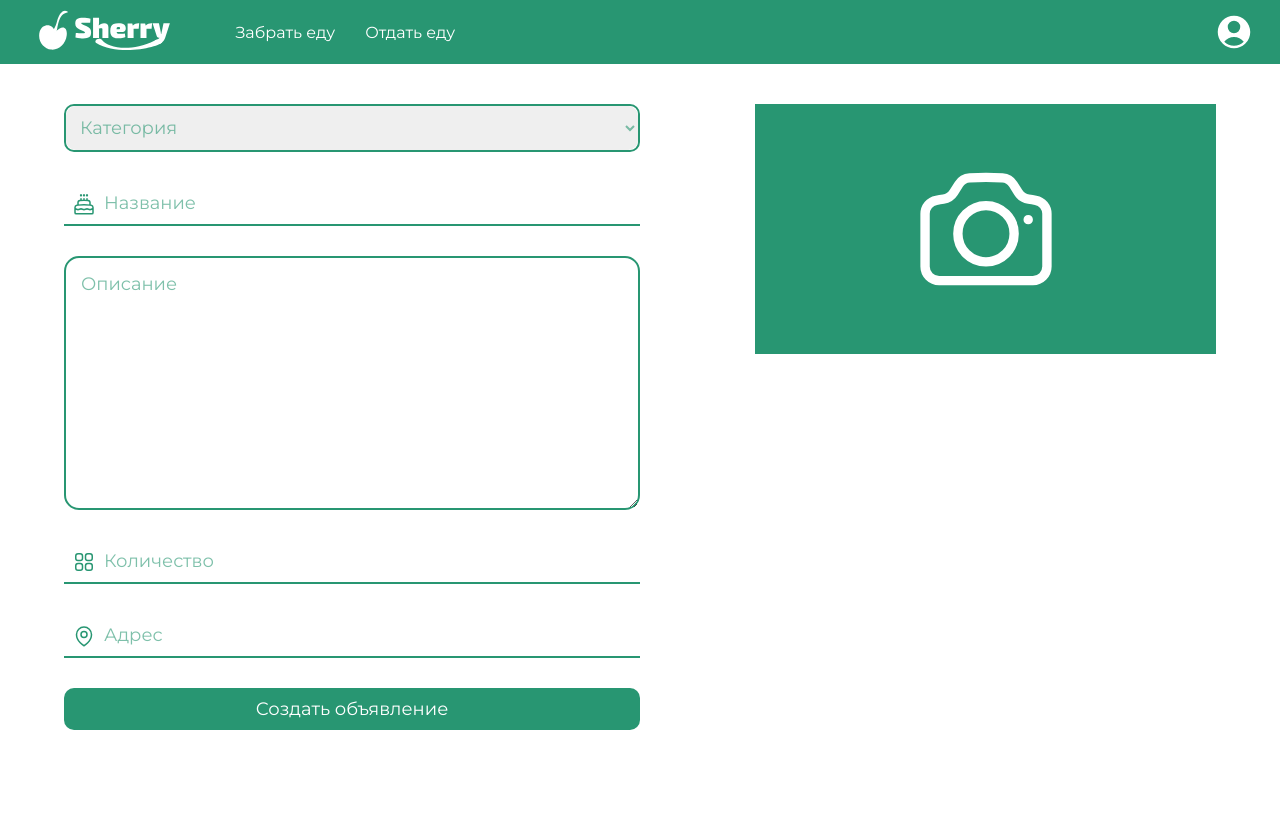
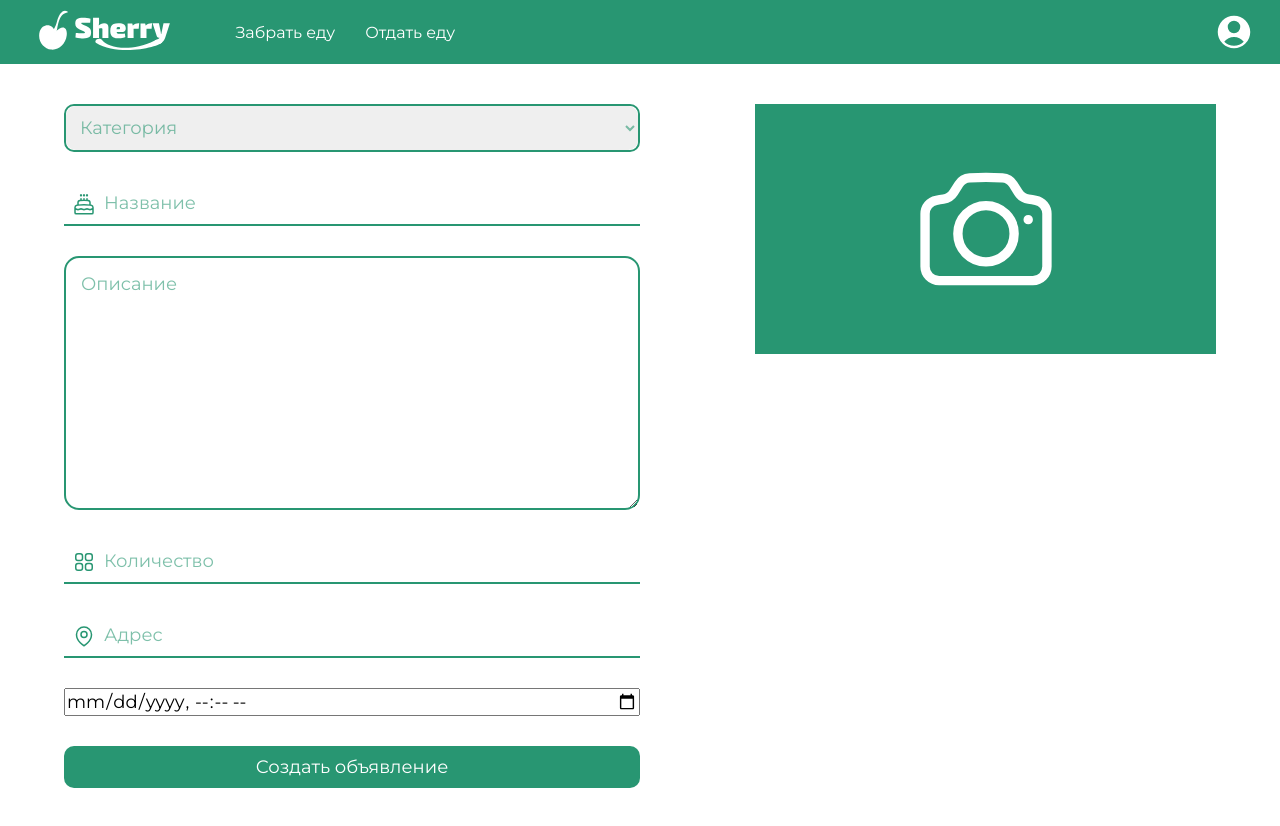
Before and after one commit to DimaDanilov/food-sherry, a Next.js app: page /give-food in a window 1280 px wide. Before the commit the page ends 800 px from the top, so only its background shows below. Built offline with nearby package versions, Linux system fonts and the light colour scheme.

Commit message:
add: post product to db v2 (time changed from string to timestamp)

```diff
--- a/src/components/screens/give-food/GiveFood.tsx
+++ b/src/components/screens/give-food/GiveFood.tsx
@@ -11,18 +11,19 @@ export default function GiveFoodScreen() {
 
   const onFormSubmit = (e: React.FormEvent<HTMLFormElement>) => {
     e.preventDefault();
+
     postProduct({
       title: giveFoodStore.productTitle,
-      author: "ТЕСТОВОЕ ИМЯ",
-      category: categoriesList[giveFoodStore.productSelect],
+      author: "ТЕСТОВОЕ ИМЯ", // ДОРАБОТАТЬ
+      category: categoriesList[giveFoodStore.productSelect], // ДОРАБОТАТЬ
       description: giveFoodStore.productDescription,
       amount: giveFoodStore.productAmount,
-      time_created: "СЕЙЧАС", // ДОРАБОТАТЬ
-      time_to_take: "СЕЙЧАС", // ДОРАБОТАТЬ
+      time_created: new Date().toISOString(),
+      time_to_take: giveFoodStore.productDatetimeToTake,
       location: giveFoodStore.productAddress,
       phone: "ТЕСТОВЫЙ ТЕЛЕФОН", // ДОРАБОТАТЬ
       image_src: "", // ДОРАБОТАТЬ
-      status: "closed", // ДОРАБОТАТЬ
+      status: "open",
     });
   };
 
--- a/src/components/screens/give-food/give-food-sections/GiveFoodForm.tsx
+++ b/src/components/screens/give-food/give-food-sections/GiveFoodForm.tsx
@@ -38,6 +38,9 @@ export const GiveFoodForm = observer(() => {
   };
   const handleAddressChange = (event: React.ChangeEvent<HTMLInputElement>) => {
     giveFoodStore.updateProductAddress(event.target.value);
+  };
+  const handleDateTimeChange = (event: React.ChangeEvent<HTMLInputElement>) => {
+    giveFoodStore.updateProductDatetimeToTake(event.target.value);
   };
 
   return (
@@ -91,6 +94,15 @@ export const GiveFoodForm = observer(() => {
         inputOnChange={handleAddressChange}
         required
       />
+      <input
+        id="takedate"
+        name="takedate"
+        type="datetime-local"
+        min={new Date().toISOString().substring(0, 16)}
+        max="9999-12-31T23:59"
+        value={giveFoodStore.productDatetimeToTake}
+        onChange={handleDateTimeChange}
+      />
       <Button type="submit" padding="10px" styleType="primary" value="Submit">
         Создать объявление
       </Button>
--- a/src/components/screens/give-food/store/GiveFoodStore.ts
+++ b/src/components/screens/give-food/store/GiveFoodStore.ts
@@ -7,6 +7,7 @@ class GiveFoodStore {
   productDescription: string = "";
   productAmount: string = "";
   productAddress: string = "";
+  productDatetimeToTake: string = "";
 
   constructor() {
     makeAutoObservable(this);
@@ -27,6 +28,10 @@ class GiveFoodStore {
   updateProductAddress(address: string) {
     this.productAddress = address;
   }
+  updateProductDatetimeToTake(datetime: string) {
+    this.productDatetimeToTake = datetime;
+    console.log(typeof datetime);
+  }
 }
 
 export const GiveFoodInstance = new GiveFoodStore();
```
